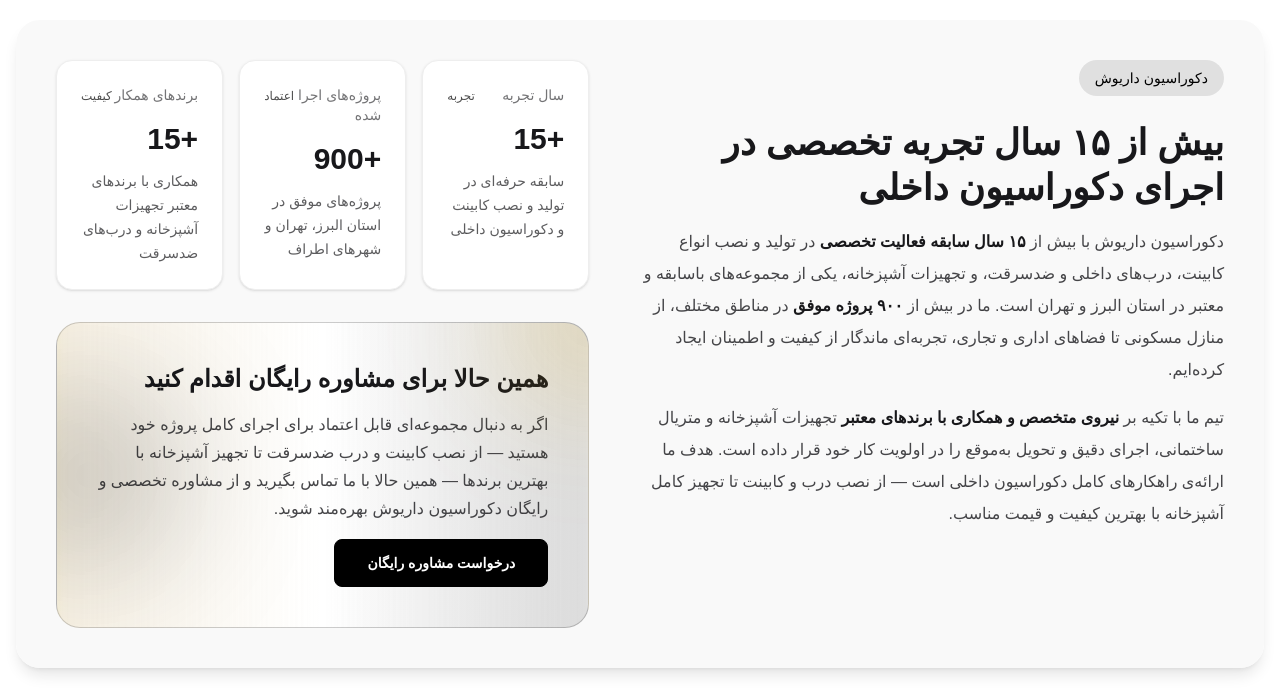
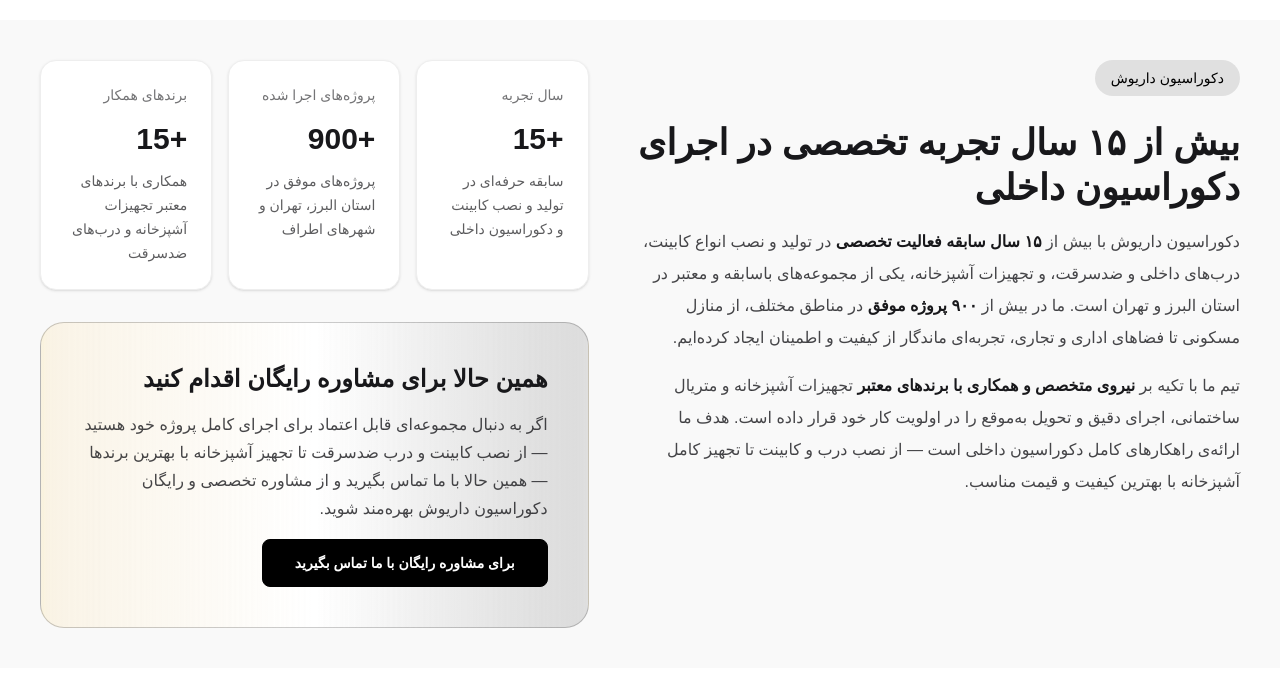
Before and after one commit to samadvalipour/dariush-landing, a Vue app: page / in a window 1280 px wide. Shown: the part 3602-4300 px from the top of the page. Built offline with nearby package versions, Linux system fonts and the light colour scheme; the HTML template or start-up script is replaced by a standard one; a web font is replaced by a local one.

Commit message:
fix: change about us section

```diff
--- a/src/components/AboutSection.vue
+++ b/src/components/AboutSection.vue
@@ -8,26 +8,23 @@ const stats = [
     label: 'سال تجربه',
     value: '+15',
     subtitle: 'سابقه حرفه‌ای در تولید و نصب کابینت و دکوراسیون داخلی',
-    description: 'تجربه',
   },
   {
     label: 'پروژه‌های اجرا شده',
     value: '+900',
     subtitle: 'پروژه‌های موفق در استان البرز، تهران و شهرهای اطراف',
-    description: 'اعتماد',
   },
   {
     label: 'برندهای همکار',
     value: '+15',
     subtitle: 'همکاری با برندهای معتبر تجهیزات آشپزخانه و درب‌های ضدسرقت',
-    description: 'کیفیت',
   },
 ]
 </script>
 
 <template>
-  <section id="about" class="container mx-auto px-4">
-    <div class="grid gap-12 rounded-3xl bg-base-200/80 p-10 shadow-lg backdrop-blur lg:grid-cols-[1.1fr_1fr] lg:items-start">
+  <section id="about">
+    <div class="grid gap-12 bg-base-200/80 p-10 backdrop-blur lg:grid-cols-[1.1fr_1fr] lg:items-start">
       <DariushIntro />
       <div class="flex flex-col gap-8">
         <StatsGrid :stats="stats" />
--- a/src/components/ConsultationCTA.vue
+++ b/src/components/ConsultationCTA.vue
@@ -11,10 +11,8 @@
         class="btn btn-primary px-8"
         href="#contact"
       >
-        درخواست مشاوره رایگان
+       برای مشاوره رایگان با ما تماس بگیرید
       </a>
     </div>
-    <div class="pointer-events-none absolute -left-16 top-1/2 h-48 w-48 -translate-y-1/2 rounded-full bg-primary/20 blur-3xl" />
-    <div class="pointer-events-none absolute -right-20 -top-20 h-40 w-40 rounded-full bg-secondary/20 blur-3xl" />
   </div>
 </template>
--- a/src/components/StatsGrid.vue
+++ b/src/components/StatsGrid.vue
@@ -12,15 +12,13 @@ const props = defineProps({
     <div
       v-for="stat in props.stats"
       :key="stat.label"
-      class="group relative overflow-hidden rounded-2xl border border-base-300 bg-base-100 p-6 shadow-sm transition-transform duration-300 hover:-translate-y-1 hover:shadow-lg"
+      class="group relative overflow-hidden rounded-2xl border border-base-300 bg-base-100 p-6 shadow-sm transition-transform duration-300 hover:-translate-y-1 hover:shadow-md"
     >
       <div class="flex items-baseline justify-between">
         <span class="text-sm font-medium text-base-content/60">{{ stat.label }}</span>
-        <span class="text-xs font-medium text-primary/70">{{ stat.description }}</span>
       </div>
       <div class="mt-4 text-3xl font-bold text-base-content">{{ stat.value }}</div>
       <p class="mt-3 text-sm leading-6 text-base-content/70">{{ stat.subtitle }}</p>
-      <div class="absolute inset-x-0 bottom-0 h-1 bg-gradient-to-r from-primary/70 via-primary to-secondary/70 opacity-0 transition-opacity duration-300 group-hover:opacity-100" />
     </div>
   </div>
 </template>
```
